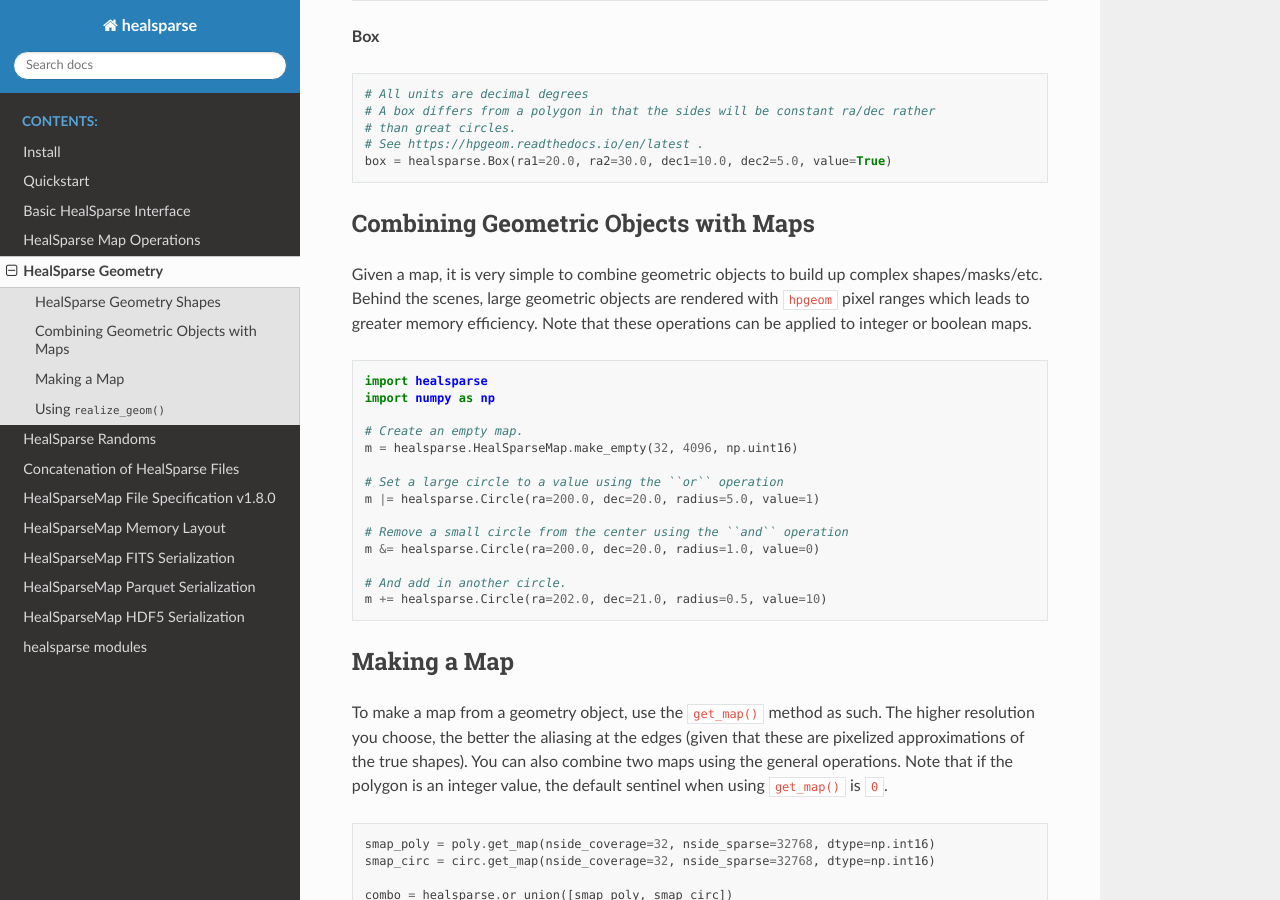
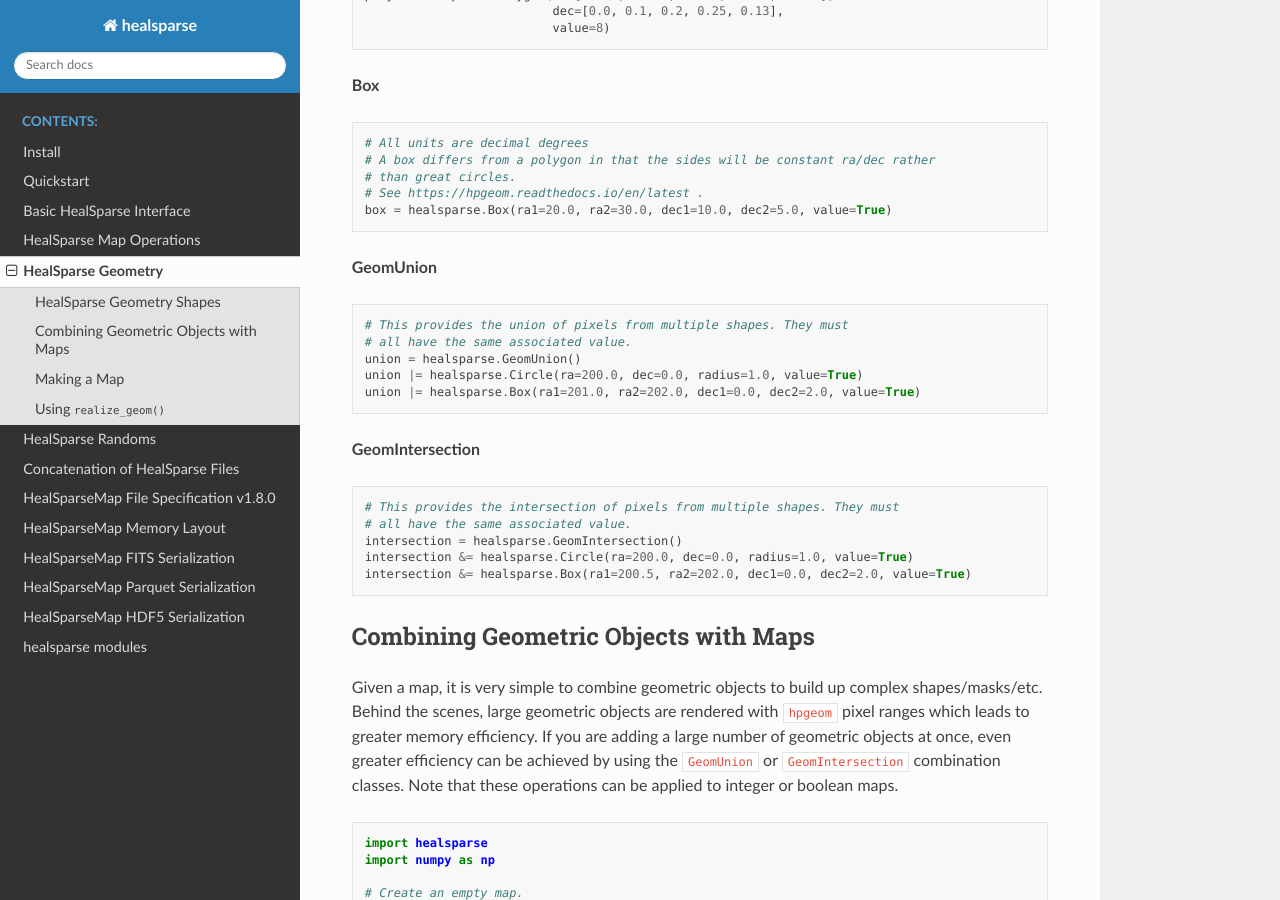
Before and after one commit to LSSTDESC/healsparse, a Sphinx documentation site: the page built from docs/geometry.rst, in a window 1280 px wide and 900 px high, scrolled down 1283 px. Built offline with Sphinx 7.4.7 and the Read the Docs theme 3.1.0, drawn with Linux system fonts in a browser that asks for light colours; cross-references to code outside the pages are shown as plain code; some of the changed text lies outside the part shown.

Commit message:
Add documentation for GeomUnion and GeomIntersection.

```diff
--- a/docs/geometry.rst
+++ b/docs/geometry.rst
@@ -24,6 +24,7 @@ HealSparse Geometry Shapes
 --------------------------
 
 The four shapes supported are :code:`Circle`, :code:`Ellipse`, :code:`Polygon`, and :code:`Box`.
+In addition, there are two combination shapes, :code:`GeomUnion` and :code:`GeomIntersection`, which can be much faster when operating on (e.g.) a large set of mask shapes at once.
 They share a base class, and while the instantiation is different, the operations are the same.
 
 **Circle**
@@ -69,11 +70,35 @@ They share a base class, and while the instantiation is different, the operation
     box = healsparse.Box(ra1=20.0, ra2=30.0, dec1=10.0, dec2=5.0, value=True)
 
 
+**GeomUnion**
+
+.. code-block :: python
+
+    # This provides the union of pixels from multiple shapes. They must
+    # all have the same associated value.
+    union = healsparse.GeomUnion()
+    union |= healsparse.Circle(ra=200.0, dec=0.0, radius=1.0, value=True)
+    union |= healsparse.Box(ra1=201.0, ra2=202.0, dec1=0.0, dec2=2.0, value=True)
+
+
+**GeomIntersection**
+
+.. code-block :: python
+
+    # This provides the intersection of pixels from multiple shapes. They must
+    # all have the same associated value.
+    intersection = healsparse.GeomIntersection()
+    intersection &= healsparse.Circle(ra=200.0, dec=0.0, radius=1.0, value=True)
+    intersection &= healsparse.Box(ra1=200.5, ra2=202.0, dec1=0.0, dec2=2.0, value=True)
+
+
+
 Combining Geometric Objects with Maps
 -------------------------------------
 
 Given a map, it is very simple to combine geometric objects to build up complex shapes/masks/etc.
 Behind the scenes, large geometric objects are rendered with :code:`hpgeom` pixel ranges which leads to greater memory efficiency.
+If you are adding a large number of geometric objects at once, even greater efficiency can be achieved by using the :code:`GeomUnion` or :code:`GeomIntersection` combination classes.
 Note that these operations can be applied to integer or boolean maps.
 
 .. code-block :: python
```
